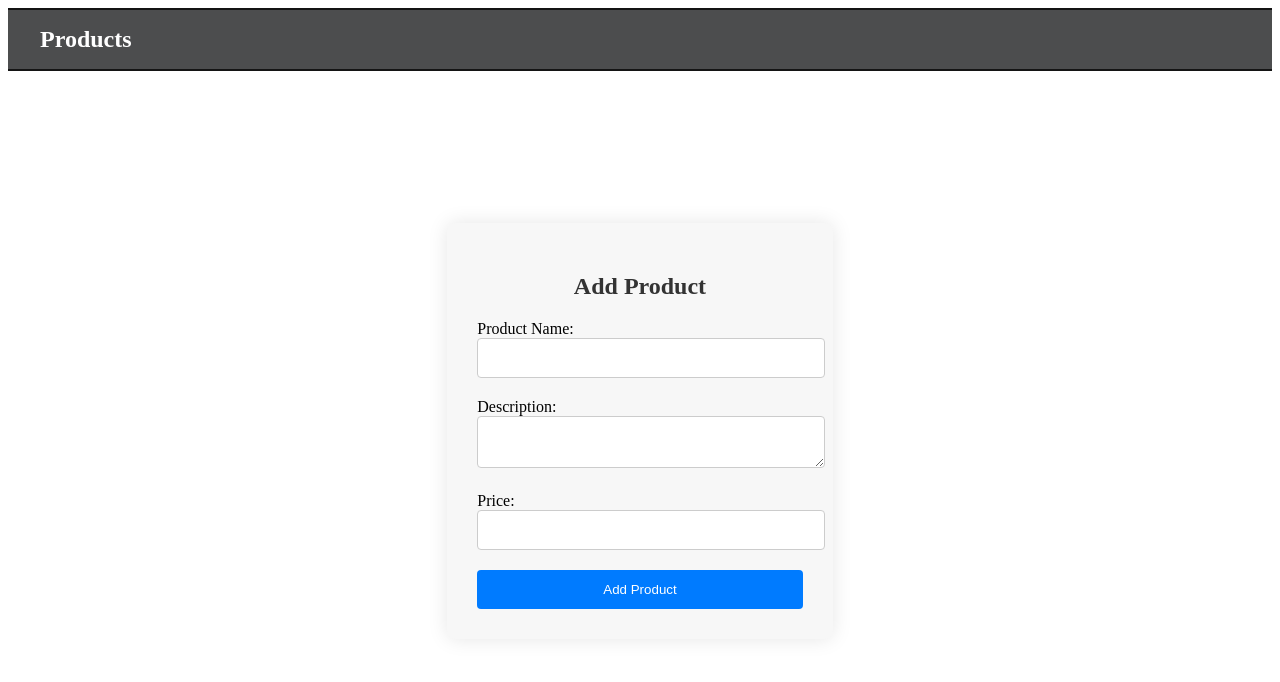
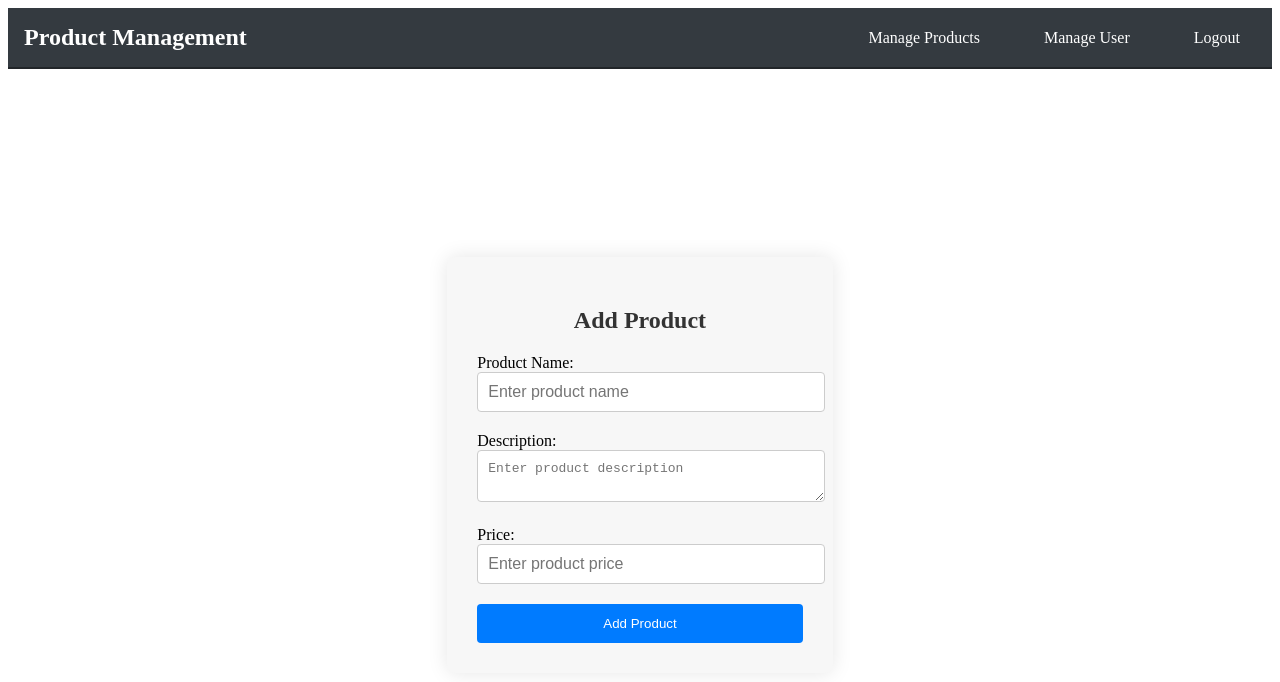
Before and after one commit to joshjaurigue/finals-quiz-two, a Vue app in the folder finals-quiz-two-frontend/: page /add-products in a window 1280 px wide. Shown: the top 682 px of the page. Built offline with nearby package versions, Linux system fonts and the light colour scheme; no server answers; sample sign-in values are in the browser's storage.

Commit message:
nav bar design
nav bar design

```diff
--- a/finals-quiz-two-frontend/src/components/AddProducts.vue
+++ b/finals-quiz-two-frontend/src/components/AddProducts.vue
@@ -1,33 +1,43 @@
 <template>
-  <div>
-    <!-- Navigation Bar -->
     <nav class="nav-bar">
       <div class="nav-container">
-        <router-link class="nav-brand" to="/view-products">Products</router-link>
+        <router-link class="nav-brand" to="/view-products">Product Management</router-link>
       </div>
-
+      <div class="nav-container">
+        <ul class="nav-links">
+          <li class="nav-item">
+            <router-link class="nav-link" to="/view-products">Manage Products</router-link>
+          </li>
+          <li class="nav-item">
+            <router-link class="nav-link" to="/view-users">Manage User</router-link>
+          </li>
+          <li class="nav-item">
+            <router-link class="nav-link" to="/logout">Logout</router-link>
+          </li>
+        </ul>
+      </div>
     </nav>
-
+    <br>
+    <br>
     <!-- Add Product Form -->
     <div class="container">
       <form @submit.prevent="submitForm" class="form-container">
         <div class="form-group">
           <h2 class="form-heading">Add Product</h2>
           <label for="productName">Product Name:</label>
-          <input type="text" class="form-control" id="productName" v-model="productName" required>
+          <input type="text" class="form-control" id="productName" v-model="productName" required placeholder="Enter product name">
         </div>
         <div class="form-group">
           <label for="description">Description:</label>
-          <textarea class="form-control" id="description" v-model="description" required></textarea>
+          <textarea class="form-control" id="description" v-model="description" required placeholder="Enter product description"></textarea>
         </div>
         <div class="form-group">
           <label for="price">Price:</label>
-          <input type="number" class="form-control" id="price" v-model="price" required>
+          <input type="number" class="form-control" id="price" v-model="price" required placeholder="Enter product price">
         </div>
         <button type="submit" class="btn btn-primary btn-block">Add Product</button>
       </form>
     </div>
-  </div>
 </template>
 
 <script>
@@ -146,34 +156,24 @@ export default {
   width: 100%;
 }
 
-.nav-brand {
-  font-size: 1.2em;
-  color: #007bff;
-  text-decoration: none;
-}
-
-.nav-brand:hover {
-  text-decoration: underline;
-}
-
 .nav-bar {
-  background-color: #4c4d4e;
-  padding: 1em 2em;
-  border-bottom: 2px solid #141414;
-  border-top: 2px solid #141414;
+  background-color: #343a40;
+  padding-top: 1em;
+  padding-bottom: 1em;
+  border-bottom: 2px solid #212529;
+  display: flex;
+  justify-content: space-between; /* Align items to the start and end of the nav-bar */
 }
 
 .nav-container {
   display: flex;
-  justify-content: space-between;
-  align-items: center;
+  align-items: center; /* Align items vertically */
 }
 
 .nav-brand {
   font-size: 1.5em;
   font-weight: bold;
-  color: #ffffff;
-  text-decoration: none;
+  color: #fff;
 }
 
 .nav-links {
@@ -181,15 +181,20 @@ export default {
   padding: 0;
   margin: 0;
   display: flex;
-  gap: 1em;
+  gap: 2em;
 }
+
+.nav-item {}
 
 .nav-link {
   text-decoration: none;
-  color: #ffffff;
+  color: #fff;
+  padding: 0.5em 1em;
+  border-radius: 5px;
 }
 
 .nav-link:hover {
-  text-decoration: underline;
+  background-color: #495057;
 }
+
 </style>
--- a/finals-quiz-two-frontend/src/components/AddUsers.vue
+++ b/finals-quiz-two-frontend/src/components/AddUsers.vue
@@ -1,9 +1,20 @@
 <template>
   <div>
-    <!-- Navigation Bar -->
-    <nav class="nav-bar">
+     <!-- Navigation Bar -->
+  <nav class="nav-bar">
     <div class="nav-container">
       <router-link class="nav-brand" to="/view-users">User Management</router-link>
+      <ul class="nav-links">
+          <li class="nav-item">
+            <router-link class="nav-link" to="/view-products">Manage Products</router-link>
+          </li>
+          <li class="nav-item">
+            <router-link class="nav-link" to="/view-users">Manage User</router-link>
+          </li>
+          <li class="nav-item">
+            <router-link class="nav-link" to="/logout">Logout</router-link>
+          </li>
+        </ul>
     </div>
   </nav>
     <br>
--- a/finals-quiz-two-frontend/src/components/EditProducts.vue
+++ b/finals-quiz-two-frontend/src/components/EditProducts.vue
@@ -2,9 +2,24 @@
     <div>
       <nav class="nav-bar">
       <div class="nav-container">
-          <router-link class="nav-brand" to="/view-products">Products</router-link>
+        <router-link class="nav-brand" to="/view-products">Product Management</router-link>
+      </div>
+      <div class="nav-container">
+        <ul class="nav-links">
+          <li class="nav-item">
+            <router-link class="nav-link" to="/view-products">Manage Products</router-link>
+          </li>
+          <li class="nav-item">
+            <router-link class="nav-link" to="/view-users">Manage User</router-link>
+          </li>
+          <li class="nav-item">
+            <router-link class="nav-link" to="/logout">Logout</router-link>
+          </li>
+        </ul>
       </div>
     </nav>
+    <br>
+    <br>
       <div class="container">
         <form @submit.prevent="submitForm" class="form-container">
           <div class="form-group">
@@ -153,34 +168,24 @@
     width: 100%;
   }
 
-  .nav-brand {
-    font-size: 1.2em;
-    color: #007bff;
-    text-decoration: none;
-  }
-
-  .nav-brand:hover {
-    text-decoration: underline;
-  }
-
   .nav-bar {
-    background-color: #4c4d4e;
-    padding: 1em 2em;
-    border-bottom: 2px solid #141414;
-    border-top: 2px solid #141414;
+  background-color: #343a40;
+  padding-top: 1em;
+  padding-bottom: 1em;
+  border-bottom: 2px solid #212529;
+  display: flex;
+  justify-content: space-between; /* Align items to the start and end of the nav-bar */
 }
 
 .nav-container {
   display: flex;
-    justify-content: space-between;
-    align-items: center;
+  align-items: center; /* Align items vertically */
 }
 
 .nav-brand {
   font-size: 1.5em;
   font-weight: bold;
-    color: #ffffff;
-    text-decoration: none;
+  color: #fff;
 }
 
 .nav-links {
@@ -188,15 +193,20 @@
   padding: 0;
   margin: 0;
   display: flex;
-    gap: 1em;
+  gap: 2em;
 }
+
+.nav-item {}
 
 .nav-link {
   text-decoration: none;
-    color: #ffffff;
+  color: #fff;
+  padding: 0.5em 1em;
+  border-radius: 5px;
 }
 
 .nav-link:hover {
-    text-decoration: underline;
+  background-color: #495057;
 }
+
   </style>
--- a/finals-quiz-two-frontend/src/components/EditUsers.vue
+++ b/finals-quiz-two-frontend/src/components/EditUsers.vue
@@ -6,6 +6,9 @@
       <ul class="nav-links">
           <li class="nav-item">
             <router-link class="nav-link" to="/view-products">Manage Products</router-link>
+          </li>
+          <li class="nav-item">
+            <router-link class="nav-link" to="/view-users">Manage User</router-link>
           </li>
           <li class="nav-item">
             <router-link class="nav-link" to="/logout">Logout</router-link>
--- a/finals-quiz-two-frontend/src/components/ViewProducts.vue
+++ b/finals-quiz-two-frontend/src/components/ViewProducts.vue
@@ -6,6 +6,9 @@
       </div>
       <div class="nav-container">
         <ul class="nav-links">
+          <li class="nav-item">
+            <router-link class="nav-link" to="/view-products">Manage Products</router-link>
+          </li>
           <li class="nav-item">
             <router-link class="nav-link" to="/view-users">Manage User</router-link>
           </li>
--- a/finals-quiz-two-frontend/src/components/ViewUsers.vue
+++ b/finals-quiz-two-frontend/src/components/ViewUsers.vue
@@ -7,6 +7,9 @@
     <ul class="nav-links">
       <li class="nav-item">
         <router-link class="nav-link" to="/view-products">Manage Product</router-link>
+      </li>
+      <li class="nav-item">
+            <router-link class="nav-link" to="/view-users">Manage User</router-link>
       </li>
       <li class="nav-item">
         <router-link class="nav-link" to="/logout">Logout</router-link>
@@ -84,30 +87,34 @@ export default {
     },
     deleteUser(userId) {
       const token = localStorage.getItem('token');
+      // Display a confirmation dialog using SweetAlert2
+      Swal.fire({
+        title: 'Are you sure?',
+        text: 'You will not be able to recover the user!',
+        icon: 'warning',
+        showCancelButton: true,
+        confirmButtonColor: '#3085d6',
+        cancelButtonColor: '#d33',
+        confirmButtonText: 'Yes, delete it!'
+      }).then((result) => {
+        if (result.isConfirmed) {
           axios.delete(`${BASE_URL}/admin/users/delete/${userId}`, {
             headers: {
               Authorization: `Bearer ${token}`
             }
           })
-      .then(() => {
-        Swal.fire({
-          icon: 'success',
-          title: 'User Deleted',
-          text: 'User has been deleted successfully',
-          confirmButtonText: 'OK'
-        }).then(() => {
-          this.fetchUsers(); // Refresh the list after deletion
-        });
+          .then(response => {
+            console.log('User deleted successfully:', response.data);
+            Swal.fire('Deleted!', 'Selected user has been deleted.', 'success');
+            this.fetchUsers();
           })
           .catch(error => {
             console.error('Error deleting user:', error);
-        Swal.fire({
-          icon: 'error',
-          title: 'Error',
-          text: 'Failed to delete user',
-          confirmButtonText: 'OK'
+            Swal.fire('Error!', 'Failed to delete user.', 'error');
           });
+        }
       });
+
     }
   }
 };
```
Lines whose indentation alone changed are shown as unchanged.
